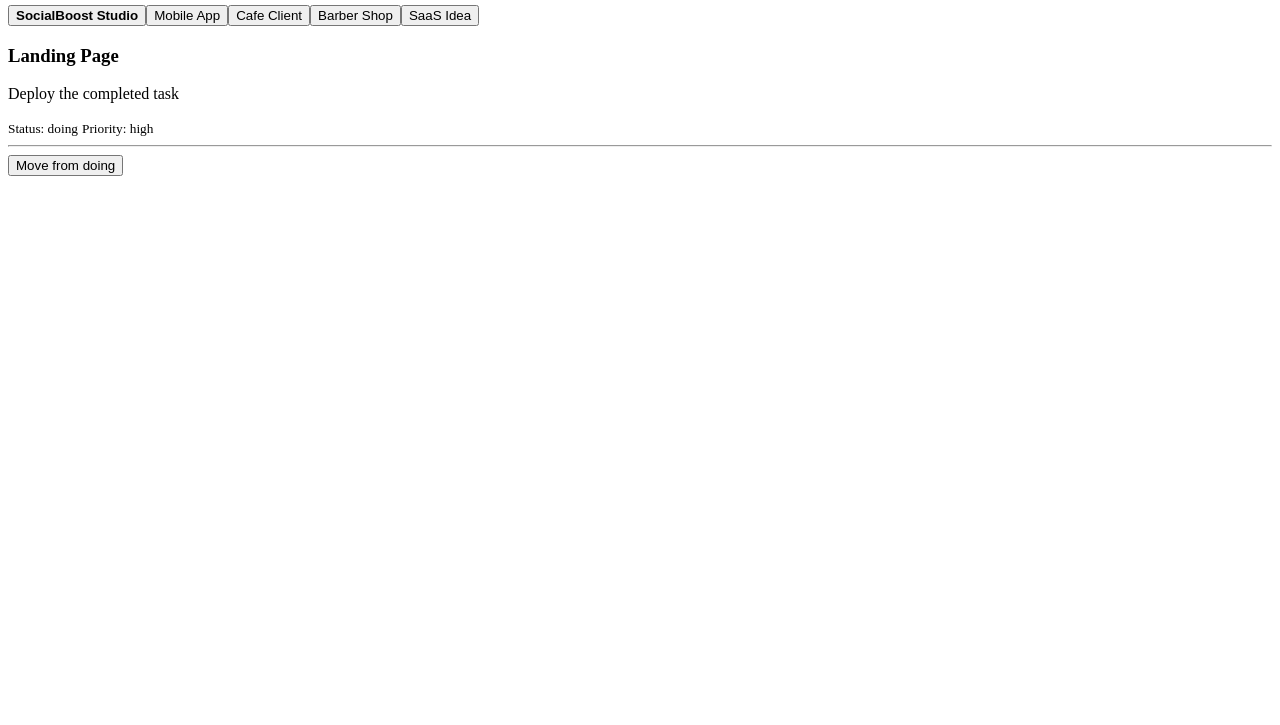
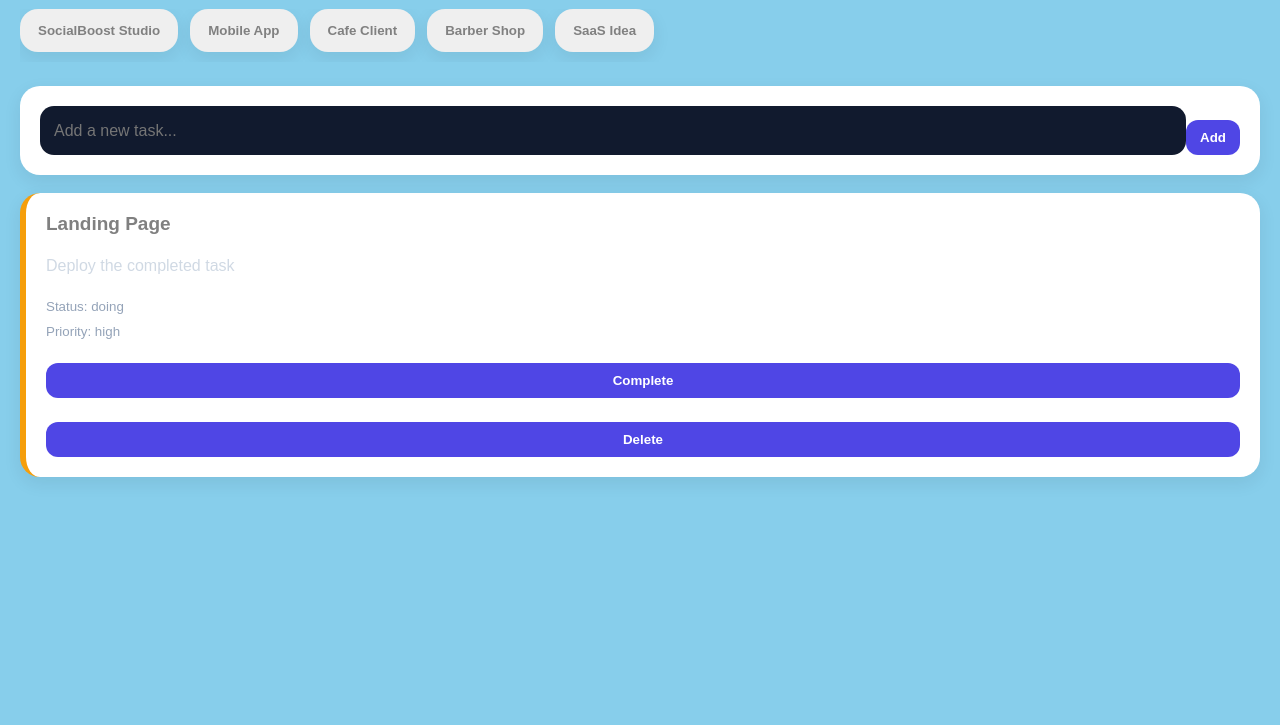
Before and after one commit to yoichi-devjs/flow-mobile, a plain HTML site: page index.html in a window 1280 px wide. Shown: the part 75-800 px from the top of the page. Drawn offline with Linux system fonts and the light colour scheme.

Commit message:
Fix task rendering and improve UI styling

```diff
--- a/index.html
+++ b/index.html
@@ -1,9 +1,10 @@
-<!DOCTYPE html>
+<!doctype html>
 <html lang="en">
   <head>
     <meta charset="UTF-8" />
-        <meta name="viewport" content="width=device-width, initial-scale=1.0">
+    <meta name="viewport" content="width=device-width, initial-scale=1.0" />
     <title>My Flow App</title>
+    <link rel="stylesheet" href="./styles/main.css">
   </head>
   <body>
     <h1>My Flow</h1>
--- a/mock/seedData.js
+++ b/mock/seedData.js
@@ -108,22 +108,7 @@ const defaultTasks = [
 
         createdAt: "2026-05-23",
         dueDate: null
-    },
-    {
-      id: "t6",
-      projectId: "p6",
-
-      title: "SaaS for Threads",
-      description: "My first income",
-
-      status: "todo",
-
-      priority: "high",
-
-      createdAt: null,
-      dueDate: "2026-06-15"
-    }
-];
+    }];
 
 // 2.1 - load saved tasks if they exist
 const savedTasks = localStorage.getItem("tasks");
--- a/scripts/app.js
+++ b/scripts/app.js
@@ -1,5 +1,5 @@
 // 3 - import the data from the seedData.js file (in the mock folder)
-import { tasks, projects } from "../mock/seedData.js";
+import { projects } from "../mock/seedData.js";
 // 3.1 - import the renderTask from the taskCard.js (in the components folder)
 import { renderTasks } from "./components/taskCard.js";
 // 3.2 - import the renderProjects from the projectCard.js (in the components folder)
@@ -7,19 +7,27 @@ import { renderProjects } from "./components/projectCard.js"
 // 3.3 - import the getActiveTasks from the taskManager.js (in the modules folder)
 import { getActiveTasks } from "./modules/taskManager.js"
 // 3.4 - import the activeProjectId from the store.js (in the data folder)
-import { getActiveProjectId } from "./data/store.js"
+
 
 
 // 4 - log to console to test everything has being coded
 // and imported/exported properly
-console.log("PROJECTS:", projects)
-console.log("TASKS:", tasks);
-
-console.log("ACTIVE TASKS:", getActiveTasks());
-
+console.log("PROJECTS:", projects);
 
 // 27 - intitial render of all project buttons
 renderProjects();
 // 28 - initial render of tasks
 // using filtered tasks array
 renderTasks(getActiveTasks());
+
+function refreshUI() {
+
+    renderTasks(getActiveTasks());
+}
+
+// for debugging
+window.refreshUI = refreshUI;
+
+// initial renders
+renderProjects();
+refreshUI();
--- a/scripts/components/taskCard.js
+++ b/scripts/components/taskCard.js
@@ -1,4 +1,6 @@
-import { updateTaskStatus, getActiveTasks } from "../modules/taskManager.js"
+import { projects } from "../../mock/seedData.js";
+import { getActiveProjectId } from "../data/store.js";
+import { updateTaskStatus, getActiveTasks, addTask, deleteTask } from "../modules/taskManager.js"
 // 5 - create an app variable that "extracts" the div (app)
 // 5.1 - where all tasks will be displayed
 const app = document.getElementById("app");
@@ -10,20 +12,59 @@ export function renderTasks(taskList) {
     // and prevents old tasks from stacking or duplicating
     app.innerHTML = "";
 
+    const inputWrapper = document.createElement("div");
+    inputWrapper.classList.add("task-input-wrapper");
+
+    inputWrapper.innerHTML = `
+      <input id="taskInput" placeholder="Add a new task..." />
+      <button id="addTaskBtn">Add</button>
+    `;
+
+    app.appendChild(inputWrapper);
+
+    const input = inputWrapper.querySelector("input");
+    const button = inputWrapper.querySelector("button");
+
+    button.addEventListener("click", () => {
+
+      const taskTitle = input.value.trim();
+
+      if(!taskTitle) return;
+
+      addTask(taskTitle, getActiveProjectId());
+
+      input.value = "";
+
+      window.refreshUI();
+
+    });
+
     // 8 - loop through every task in the array
-    taskList.forEach(task => {
+    getActiveTasks().forEach(task => {
         // 9 - create an new HTML element for each task
         const taskEl = document.createElement("div");
+        // 9.1.1 - adding a dedicated task
+        taskEl.classList.add("task-card");
+        // 9.1 - add status classes
+        taskEl.classList.add(task.status);
+        // 9.2 - add priority
+        taskEl.classList.add(task.priority);
+
+
+        const project = projects.find(p => p.id === task.projectId);
+
+        taskEl.style.borderLeft = `6px solid ${project.color}`;
 
         // 10 - fill the element with HTML content using task data
         // 10.1 - makes JS variables visible UI
         taskEl.innerHTML = `
-        <h3>${task.title}</h3>
-        <p>${task.description}</p>
-        <small>Status: ${task.status}</small>
-        <small>Priority: ${task.priority}</small>
-        <hr />
-      `;
+          <h3 style="color:grey; font-size:19px; ">${task.title}</h3>
+
+          <p>${task.description}</p>
+
+          <small>Status: ${task.status}</small>
+          <small>Priority: ${task.priority}</small>
+        `;
 
       // 29 - attaching the click listener before
       // the append because the element gets added to the behaviour
@@ -31,8 +72,9 @@ export function renderTasks(taskList) {
 
       // 29.1 - creating button dynamically first
       const btn = document.createElement("button");
+      btn.classList.add("complete-btn");
       // 29.2 - updating the status
-      btn.textContent = `Move from ${task.status}`;
+      btn.textContent = task.status === "done" ? "Undo" : "Complete";
 
       // 29.1.0 - addEventListener on the button
       btn.addEventListener("click", () =>  {
@@ -41,13 +83,28 @@ export function renderTasks(taskList) {
         updateTaskStatus(task.id);
 
         // 29.1.2 - re-render update tasks
-        renderTasks(getActiveTasks());
+        window.refreshUI();
 
       });
+
+      const deleteBtn = document.createElement("button");
+      deleteBtn.classList.add("delete-btn");
+      deleteBtn.textContent = "Delete";
+
+      deleteBtn.addEventListener("click", () => {
+
+        deleteTask(task.id);
+
+        window.refreshUI();
+
+      })
 
       // 29.3 append the created button
       // so it appears on screen
       taskEl.appendChild(btn);
+      // 29.3.1 - add the created element
+      // so it appears on screen
+      taskEl.appendChild(deleteBtn);
       // 11 - add the created element to the page
       // 11.1 - makes it appear on screen
       app.appendChild(taskEl);
--- a/scripts/modules/taskManager.js
+++ b/scripts/modules/taskManager.js
@@ -1,11 +1,20 @@
-// 25.1 - import the tasks from the seedData.js file in the mock folder
-import { tasks } from "../../mock/seedData.js";
 // 25.2 - import the activeProjectId from the store.js in the data folder
 import { getActiveProjectId } from "../data/store.js";
+import { tasks as defaultTasks } from "../../mock/seedData.js";
 
-
+// my mobile app doesn't work, so I am debugging it by adding the below
+// so now the app loads from the localStorage first and falls back to seedData.js if empty
+// add/delete/update always affect same array reference
+let tasks = JSON.parse(localStorage.getItem("tasks")) || defaultTasks;
 // 25 - return only task that belong
 // to the currently active project
+
+// 25.1 - add a save tasks function
+function saveTasks() {
+
+    localStorage.setItem("tasks", JSON.stringify(tasks));
+}
+
 export function getActiveTasks() {
 
     // 26 - filter tasks by matching projectId
@@ -52,5 +61,54 @@ export function updateTaskStatus(taskId) {
     }
 
     // 31.4 - save updated tasks
-    localStorage.setItem("tasks", JSON.stringify(tasks));
+    saveTasks();
 }
+
+// 31.5 - expanding my initial idea with a todo list
+
+// 31.6 - implement an addTask function
+export function addTask(title, projectId) {
+
+    console.log("TITLE RECEIVED:", title);
+
+    // 31.7 - newTask object
+    const newTask = {
+        id: crypto.randomUUID(),
+        projectId,
+        title,
+        description: "",
+        status: "todo",
+        priority: "low",
+        createdAt: new Date().toISOString()
+    };
+
+    console.log(tasks); // temporary test
+    // 31.8 - push tasks into the newTask
+    tasks.push(newTask);
+
+    saveTasks();
+}
+
+// 31.9 - implement a toggle function
+export function toggleTaskStatus(taskId) {
+
+    const task = tasks.find(t => t.id === taskId);
+
+    if (!task) return;
+
+    task.status = task.status === "done" ? "todo" : "done";
+
+    saveTasks();
+}
+
+// 31.9.1 - delete task function
+export function deleteTask(taskId) {
+
+    const index = tasks.findIndex(t => t.id === taskId);
+
+    if (index === -1) return;
+
+    tasks.splice(index, 1);
+
+    saveTasks();
+}
--- a/styles/base/base.css
+++ b/styles/base/base.css
@@ -0,0 +1,21 @@
+body {
+    background: skyblue;
+
+    color: black;
+
+    font-family: Arial, sans-serif;
+
+    min-height: 100vh;
+
+    padding: 20px;
+}
+
+h1 {
+    font-size: 2.2rem;
+
+    margin-bottom: var(--spacing-lg);
+}
+
+small {
+    color: var(--text-secondary);
+}
--- /dev/null
+++ b/styles/components/projects.css
@@ -0,0 +1,36 @@
+#projects {
+    display: flex;
+
+    gap: 12px;
+
+    overflow-x: auto;
+
+    margin-bottom: 24px;
+
+    padding-bottom: 10px;
+}
+
+#projects button {
+
+    border: none;
+
+    color: grey;
+
+    padding: 14px 18px;
+
+    border-radius: 18px;
+
+    min-width: max-content;
+
+    font-weight: bold;
+
+    transition: var(--transition);
+
+    box-shadow: var(--shadow);
+
+    text-shadow: black;
+}
+
+#projects button:active {
+    transform: scale(0.96);
+}
--- /dev/null
+++ b/styles/components/tasks.css
@@ -0,0 +1,241 @@
+#app {
+    display: flex;
+
+    flex-direction: column;
+
+    gap: 18px;
+
+    padding-bottom: 120px;
+}
+
+.task-input-wrapper {
+
+    display: flex;
+
+    gap: 10;
+
+    position: sticky;
+
+    top: 0;
+
+    z-index: 10;
+
+    padding: 12px 0;
+
+    background: #0b1220;
+}
+
+#taskInput {
+
+    flex: 1;
+
+    border: none;
+
+    outline: none;
+
+    padding: 14px;
+
+    border-radius: 14px;
+
+    background: #111a2e;
+
+    color: white;
+
+    font-size: 1rem;
+}
+
+#addTaskBtn {
+
+    border: none;
+
+    padding: 14px 18px;
+
+    border-radius: 14px;
+
+    background: #4f46e5;
+
+    color: white;
+
+    font-weight: bold;
+}
+
+.task-card {
+
+    background: #111a2e;
+
+    border-radius: 22px;
+
+    padding: 18px;
+
+    box-shadow: 0 8px 18px rgba(0, 0, 0, 0.25);
+
+    display: flex;
+
+    flex-direction: column;
+
+    gap: 10px;
+
+    transition: 0.2s ease;
+}
+
+.task-card:active {
+
+    transform: scale(0.985);
+}
+
+.task-card h3 {
+
+    font-size: 1.1rem;
+
+    color: white;
+}
+
+.task-card p {
+
+    color: #cbd5e1;
+
+    line-height: 1.4;
+}
+
+.task-card small {
+
+    color: #94a3b8;
+}
+
+.complete-btn,
+.delete-btn {
+
+    border: none;
+
+    padding: 12px;
+
+    border-radius: 12px;
+
+    color: white;
+
+    font-weight: bold;
+
+    margin-top: 8px;
+}
+
+.complete-btn {
+
+    background: #22c55e;
+}
+
+.delete-btn {
+
+    background: #ef4444;
+}
+
+.todo {
+
+    opacity: 0.95;
+}
+
+
+.doing {
+
+    box-shadow:
+        0 0 0 2px rgba(245,158,11,0.3);
+}
+
+
+.done {
+
+    opacity: 0.6;
+}
+
+#app div {
+
+    background: var(--bg-card);
+
+    padding: 20px;
+
+    border-radius: var(--radius-lg);
+
+    box-shadow: var(--shadow);
+
+    transition: var(--transition);
+}
+
+#app div:active {
+    transform: scale(0.98);
+}
+
+h3 {
+    margin-bottom: 10px;
+}
+
+p {
+    line-height: 1.4;
+
+    opacity: 0.9;
+
+    margin-bottom: 12px;
+}
+
+#app button {
+
+    margin-top: 14px;
+
+    border: none;
+
+    border-radius: var(--radius-md);
+
+    padding: 10px 14px;
+
+    background: #4f46e5;
+
+    color: white;
+
+    font-weight: bold;
+}
+
+/* TODO */
+
+.todo {
+    opacity: 0.85;
+
+    border-left-color: #64748b !important;
+}
+
+/* DOING */
+
+.doing {
+    border-left-color: #f59e0b !important;
+}
+
+/* DONE */
+
+.done {
+    border-left-color: #22c55e !important;
+
+    opacity: 0.65;
+}
+
+/* PRIORITY */
+
+.high {
+    box-shadow:
+        0 0 0 2px rgba(239,68,68,0.25);
+}
+
+.medium {
+    box-shadow:
+        0 0 0 2px rgba(245,158,11,0.2);
+}
+
+.low {
+    box-shadow:
+        0 0 0 2px rgba(34,197,94,0.15);
+}
+
+#app button {
+    position: relative;
+    z-index: 10;
+}
+
+#app div {
+    pointer-events: auto;
+}
--- /dev/null
+++ b/styles/main.css
@@ -0,0 +1,5 @@
+@import url("./reset/reset.css");
+@import url("./variables/variables.css");
+@import url("./base/base.css");
+@import url("components/projects.css");
+@import url("components/tasks.css");
--- a/styles/reset/reset.css
+++ b/styles/reset/reset.css
@@ -0,0 +1,9 @@
+/*
+BROWSER RESET
+*/
+* {
+    margin: 0;
+    padding: 0;
+
+    box-sizing: border-box;
+}
--- a/styles/variables/variables.css
+++ b/styles/variables/variables.css
@@ -0,0 +1,21 @@
+:root {
+
+    --bg-primary: #f1f5f9;
+
+    --bg-card: #ffffff;
+
+    --text-primary: #0f172a;
+
+    --text-secondary: #475569;
+
+    --shadow:
+        0 6px 18px rgba(15,23,42,0.08);
+
+    --radius-lg: 20px;
+    --radius-md: 12px;
+
+    --spacing-md: 16px;
+    --spacing-lg: 24px;
+
+    --transition: 0.2s ease;
+}
```
Also changed, not shown: styles/components/components.css (deleted). Lines whose indentation alone changed are shown as unchanged.
